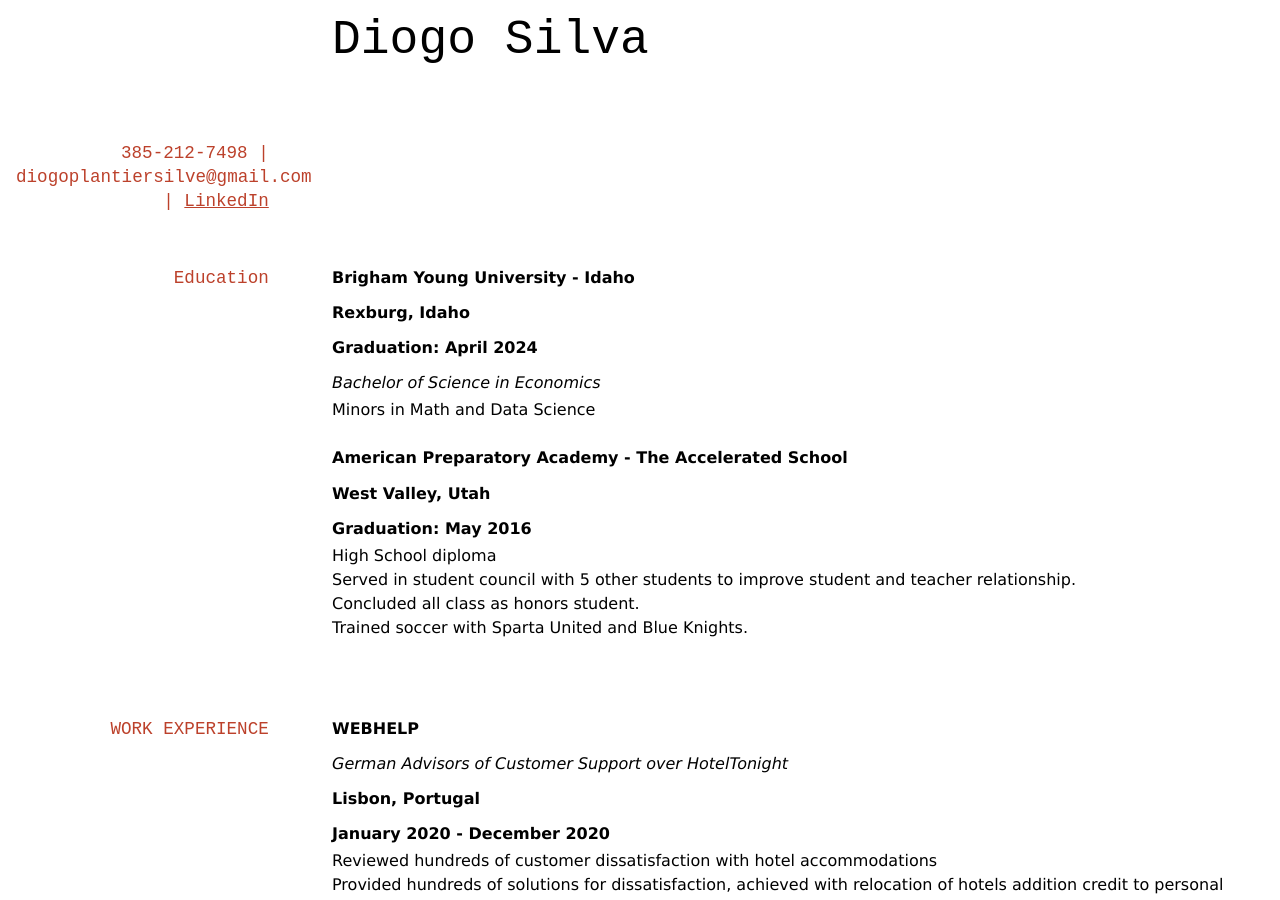
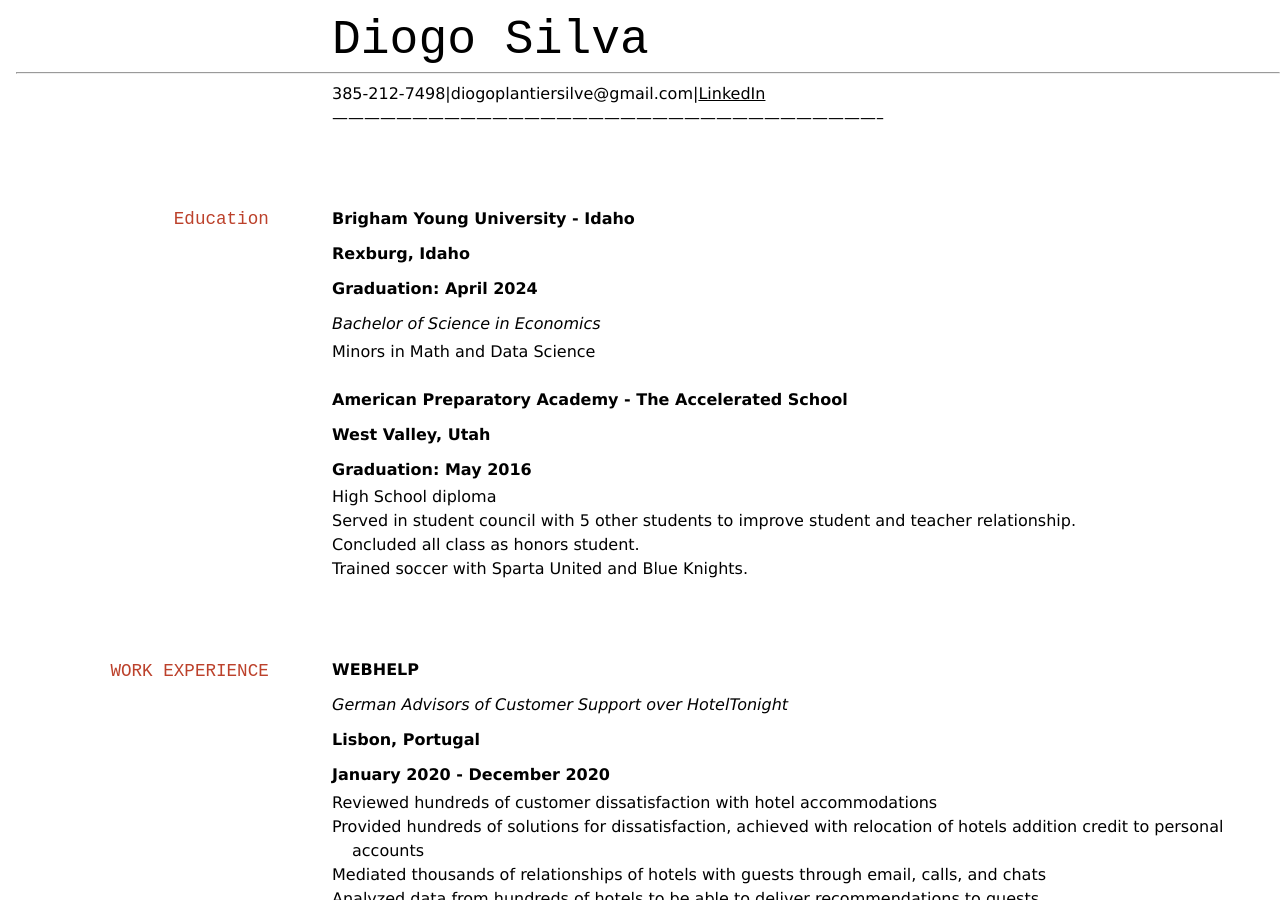
Before and after one commit to byuids-resumes/Silva-Resume, a Jekyll site: the page built from docs/index.md, in a window 1280 px wide and 900 px high. Built offline with Jekyll 4.4.1, drawn with Linux system fonts in a browser that asks for light colours; our own code applies the rules of GitHub Pages for plain Markdown files.

```diff
--- a/docs/index.md
+++ b/docs/index.md
@@ -4,9 +4,10 @@ layout: cv
 
 Diogo Silva
 ======
+--------------------------------------------------------------------------------------------------------
+385-212-7498|diogoplantiersilve@gmail.com|[LinkedIn](https://www.linkedin.com/in/diogo-silva-37b23917a/)
+--------------------------------------------------------------------------------------------------------
 
-
-## 385-212-7498 | diogoplantiersilve@gmail.com | [LinkedIn](https://www.linkedin.com/in/diogo-silva-37b23917a/)
 
 <!-- https://www.monique.tech/the-art-of-markdown -->
 
```
